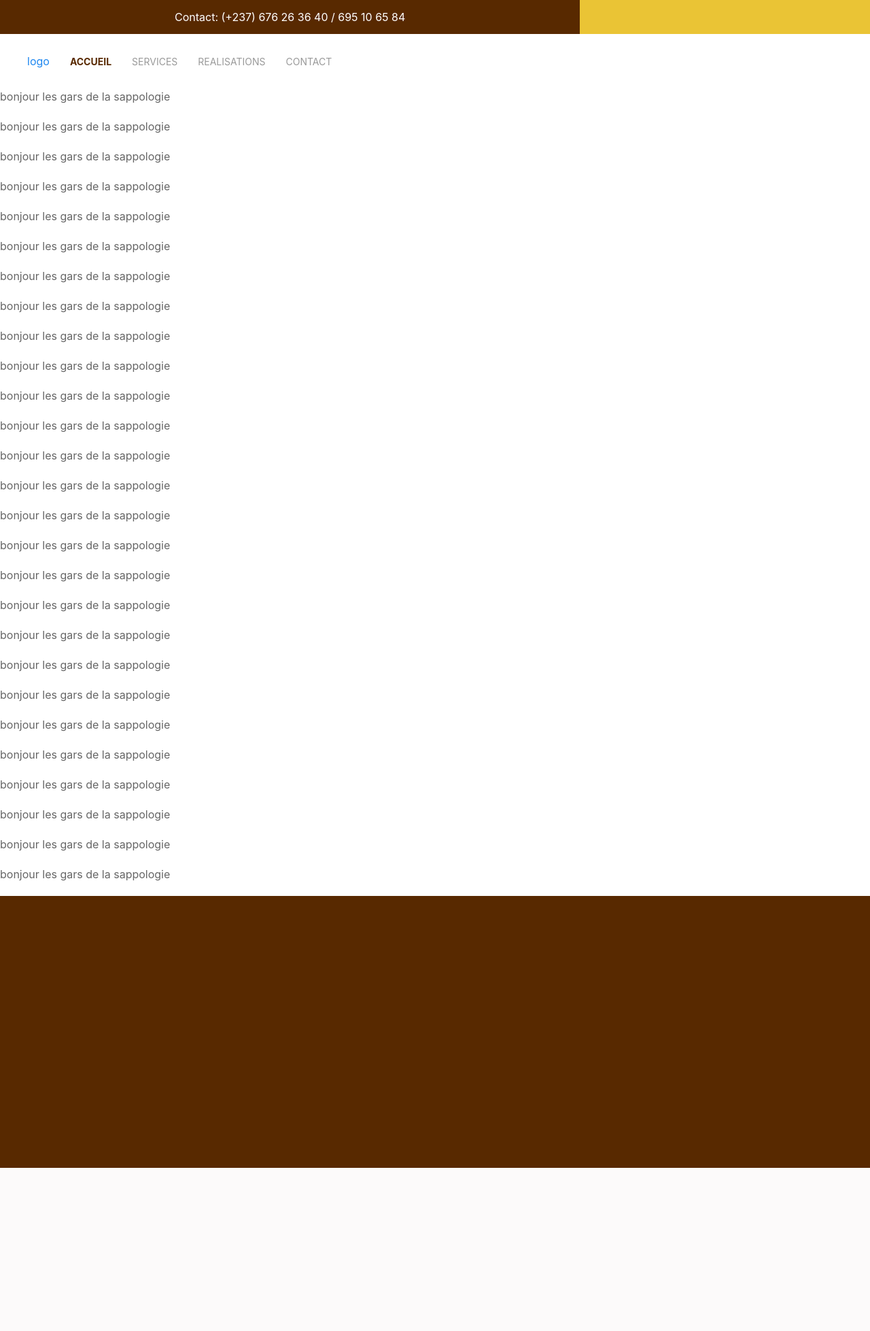
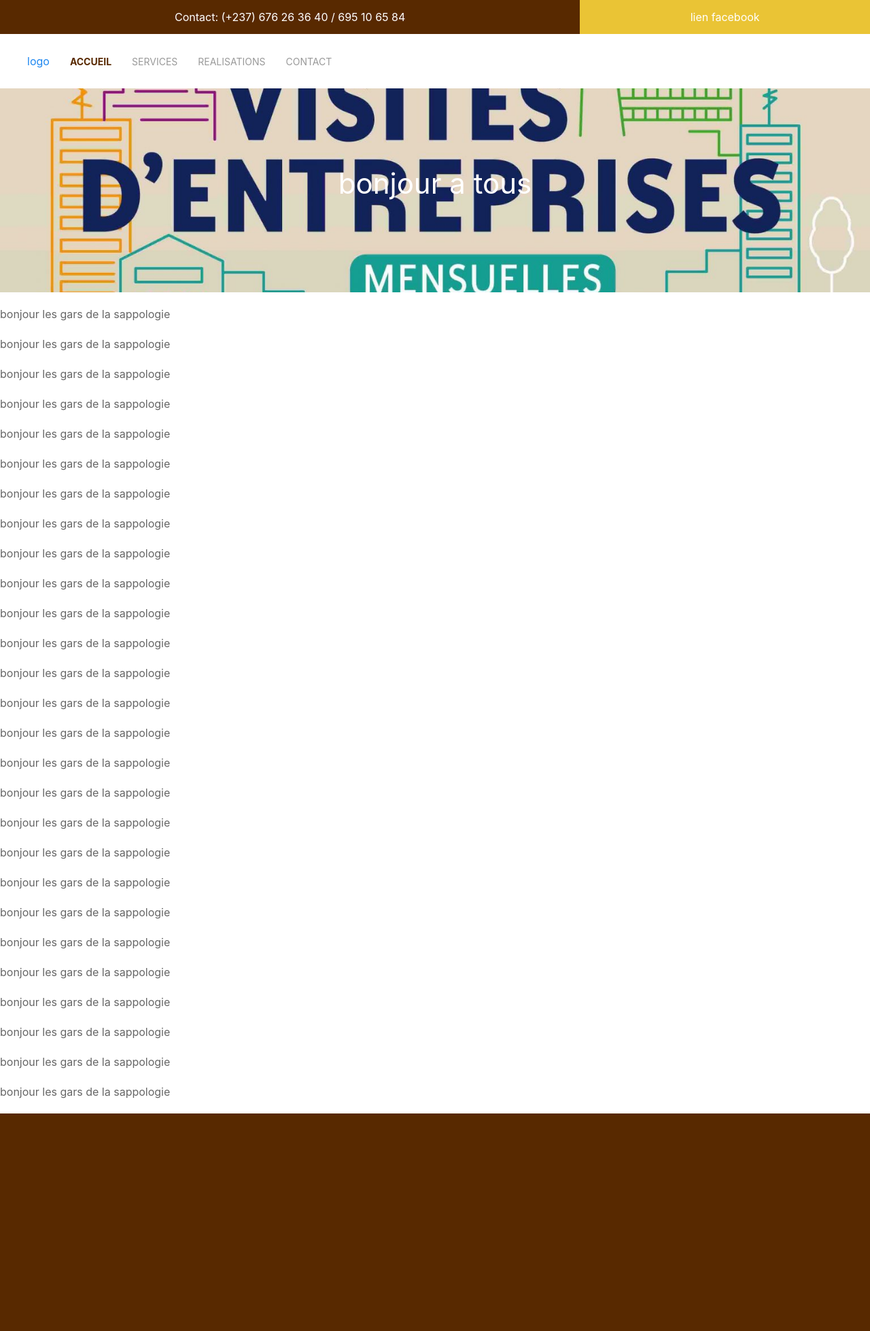
Before and after one commit to novatech025/site_web_laurant, a Django app: page / in a window 1280 px wide. Shown: the whole page at 68% size. Before the commit the page ends 1718 px from the top, so only its background shows below. Run offline with Django 5.2, Linux system fonts and the light colour scheme.

Commit message:
ajout de la navbar

```diff
--- a/main/static/main/css/footer.css
+++ b/main/static/main/css/footer.css
@@ -1,5 +1,5 @@
 footer{
-    height: 400px;
+    height: 40vh;
     width: 100%;
     background-color: #582900;
 
--- a/main/static/main/css/navbar.css
+++ b/main/static/main/css/navbar.css
@@ -1,5 +1,5 @@
 * {
-    margin: 0;
+    /* margin: 0; */
     box-sizing: border-box;
 }
 
@@ -7,12 +7,12 @@ header .header-top {
     position: relative;
     display: flex;
     height: 50px;
-    background-color: #582900;
+    background-color: var(--color1);
 }
 
 header .header-top .header-top-left {
     flex: 8;
-    background-color: #582900;
+    background-color: var(--color1);
     display: flex;
     align-items: center;
     justify-content: center;
@@ -24,7 +24,11 @@ header .header-top .header-top-left {
 
 header .header-top .header-top-right {
     flex: 4;
-    background-color: #EAC435;
+    background-color: var(--color-second1);
+    display: flex;
+    align-items: center;
+    justify-content: center;
+    color: white;
 }
 
 header .uk-navbar-container {
@@ -42,14 +46,18 @@ header .uk-navbar-container .uk-container {
 }
 
 header .uk-navbar-container .uk-active a {
-    color: #582900;
+    color: var(--color1);
     font-weight: bold;
-
 
 }
 
 header .uk-navbar-container .uk-active a:hover {
-    color: #EAC435;
+    color: var(--color-second1);
+}
+
+header .uk-sticky-fixed{
+    background-color: var(--color1) !important;
+    color: white !important;
 }
 
 /* .contact-us-cta {
--- a/main/static/main/css/style.css
+++ b/main/static/main/css/style.css
@@ -1,4 +1,5 @@
-/* :root{
+:root{
 
-    --color1:
-} */
+    --color1:#582900;
+    --color-second1:#EAC435;
+}
--- a/main/templates/main/component/navbar.html
+++ b/main/templates/main/component/navbar.html
@@ -9,9 +9,11 @@
         <div class="header-top-left">
             Contact: (+237) 676 26 36 40 / 695 10 65 84
         </div>
-        <div class="header-top-right"></div>
+        <div class="header-top-right">
+            lien facebook
         </div>
-    <nav class="uk-navbar-container">
+    </div>
+        <nav uk-sticky="start: 25vh; animation: uk-animation-slide-top" class="uk-navbar-container ">
             <div class="uk-container">
                 <div uk-navbar>
 
@@ -32,20 +34,11 @@
 
                     </div>
 
-                <!-- <div class="uk-navbar-right">
 
-                    <a class="contact-us-cta" href="#">Nous contacter <svg class="w-6 h-6 text-gray-800 dark:text-white"
-                            aria-hidden="true" xmlns="http://www.w3.org/2000/svg" width="24" height="24" fill="none"
-                            viewBox="0 0 24 24">
-                            <path stroke="currentColor" stroke-linecap="round" stroke-linejoin="round" stroke-width="2"
-                                d="M19 12H5m14 0-4 4m4-4-4-4" />
-                        </svg>
-                    </a>
-
-                </div> -->
 
                 </div>
             </div>
 
         </nav>
+
 </header>
--- a/main/templates/main/index.html
+++ b/main/templates/main/index.html
@@ -3,6 +3,12 @@
 
 {% block content %}
 <div class="home">
+    <div data-src="{% static 'main/images/image1.jpg' %}" uk-img="loading: eager"
+        class="uk-height-medium uk-flex uk-flex-center uk-flex-middle uk-background-cover uk-light">
+        <!-- <img src="{% static 'main/images/image1.jpg' %}" alt=""> -->
+
+        <h1>bonjour a tous </h1>
+    </div>
     <p>bonjour les gars de la sappologie </p>
     <p>bonjour les gars de la sappologie </p>
     <p>bonjour les gars de la sappologie </p>
```
Also changed, not shown: main/static/main/css/index.css (added, +8 -0 lines), db.sqlite3, main/static/main/images/image1.jpg (added). Lines whose indentation alone changed are shown as unchanged.
